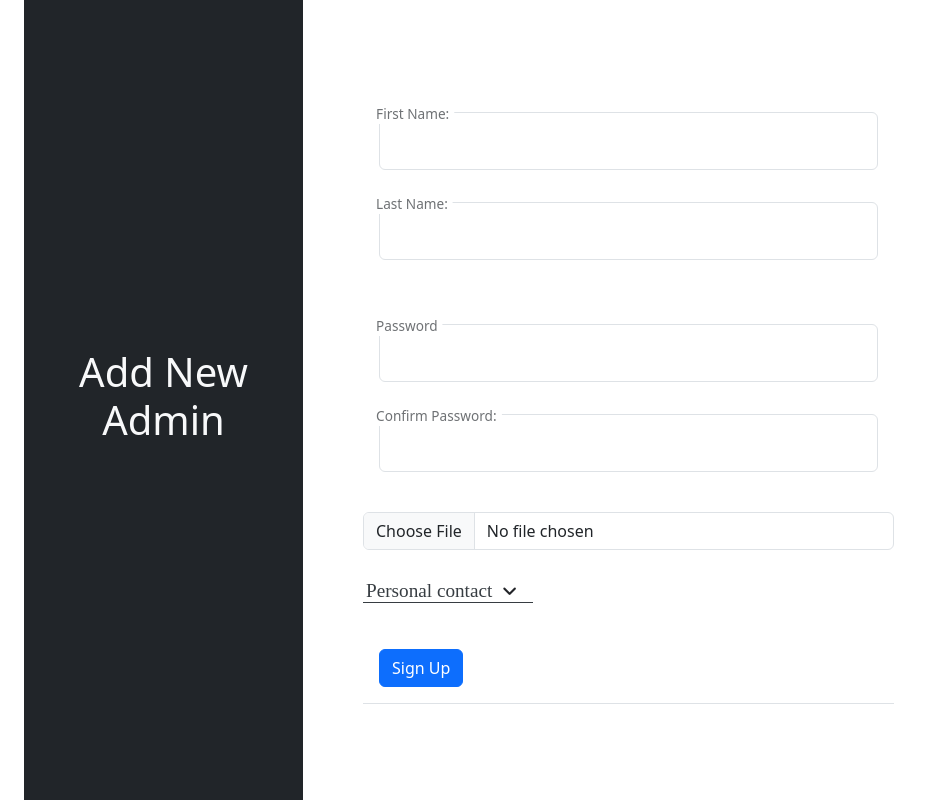
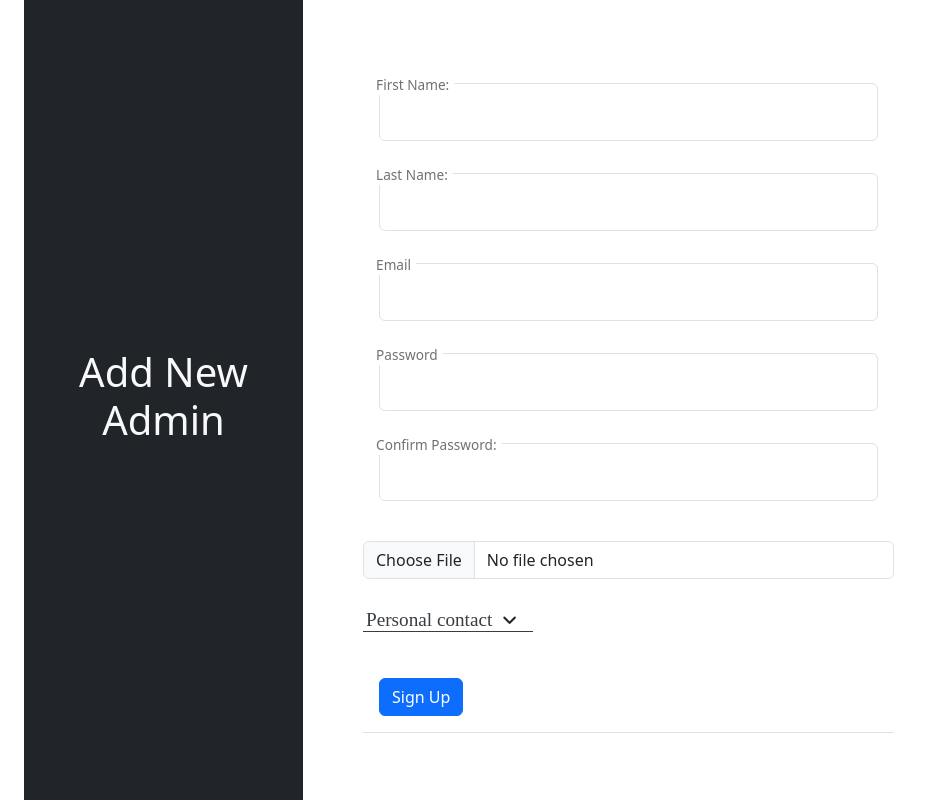
Before and after one commit to mojtabababiker/OASD, a Flask app: template app/templates/admin_templates/add_admin.html in a window 1280 px wide. Shown: the whole page, without its empty margins (0-933 px from the left). Run offline with Flask 3, Linux system fonts and the light colour scheme; the template is opened without the code that fills it: values that come from a table or form of the project are taken from there, others are empty; some libraries are stand-ins or nearby versions.

Commit message:
Edit admin templates to match the new project file structre

```diff
--- a/app/templates/admin_templates/add_admin.html
+++ b/app/templates/admin_templates/add_admin.html
@@ -26,8 +26,8 @@ Admin-Login
                     {{ form.last_name.label(for=('last_name')) }}
                 </div>
                 <div class="form-floating p-3">
-                    {{ form.email_address(class=('form-control')) }}
-                    {{ form.email_address.label(for=('email_address')) }}
+                    {{ form.email(class=('form-control')) }}
+                    {{ form.email.label(for=('email_address')) }}
                 </div>
                 <div class="form-floating p-3">
                     {{ form.password(class='form-control') }}
--- a/app/templates/admin_templates/dash_board.html
+++ b/app/templates/admin_templates/dash_board.html
@@ -12,7 +12,7 @@ Dashboard - {{ current_user.name }} Admin
 <div class="container-fluid hero-header">
     <div class="col-12 col-md-8 header-title">
         <div>
-            <img src="/static/admin/images/default.png" alt="Admin Profile Image" class="profile_image">
+            <img src="/static/images/admin/{{ current_user.profile_img }}" alt="Admin Profile Image" class="profile_image">
         </div>
         <h2>Welcome back, Mojtaba</h2>
     </div>
--- a/app/templates/admin_templates/dashboard_base.html
+++ b/app/templates/admin_templates/dashboard_base.html
@@ -29,7 +29,7 @@
               </div>
           </div>
           <div class="nav-row profile-img">
-              <img src="/static/admin/images/default.png" alt="profile image">
+              <img src="/static/images/admin/{{ current_user.profile_img }}" alt="profile image">
           </div>
           <div class="nav-row">
               <h3 class="admin-name">Mojtaba Babiker</h3>
```
